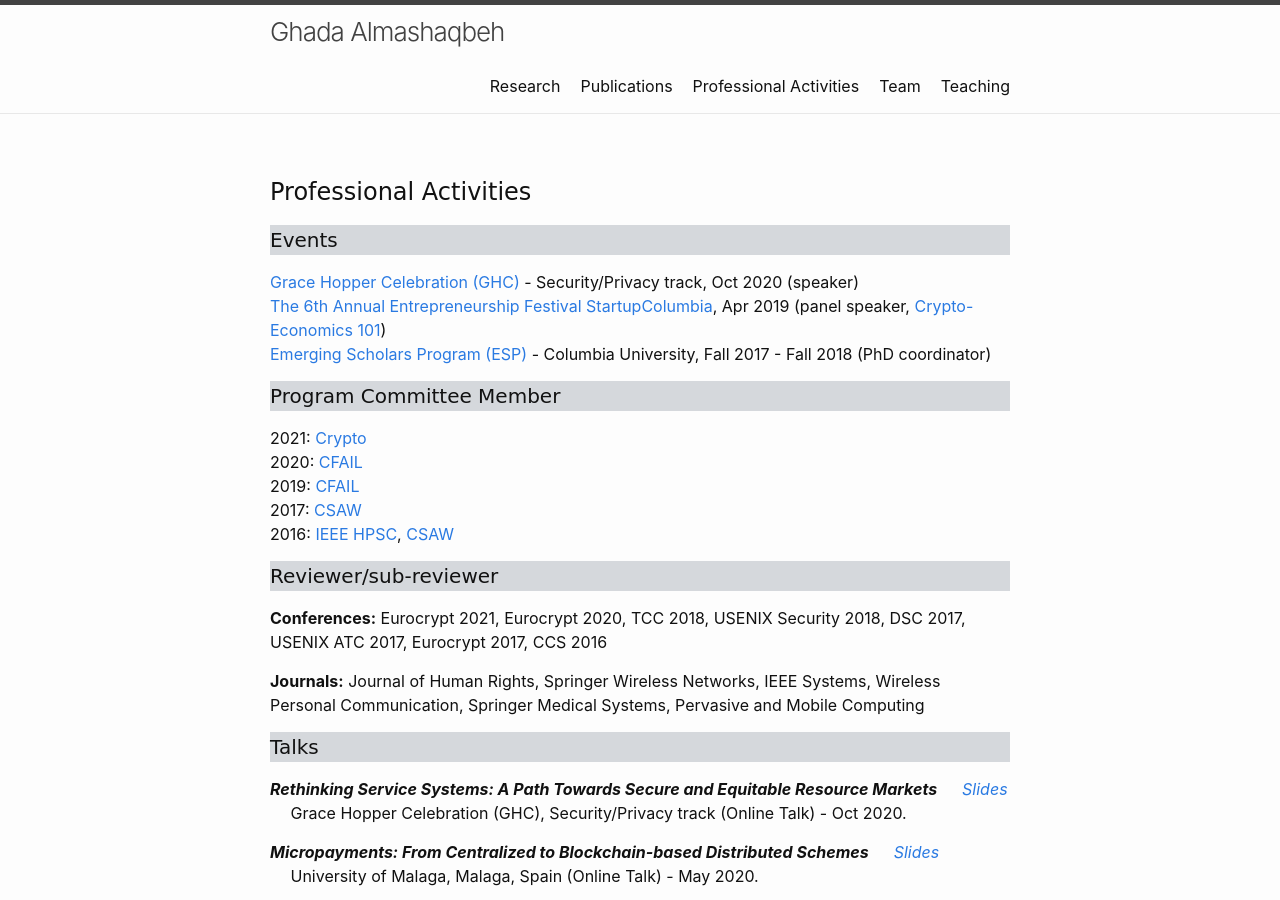
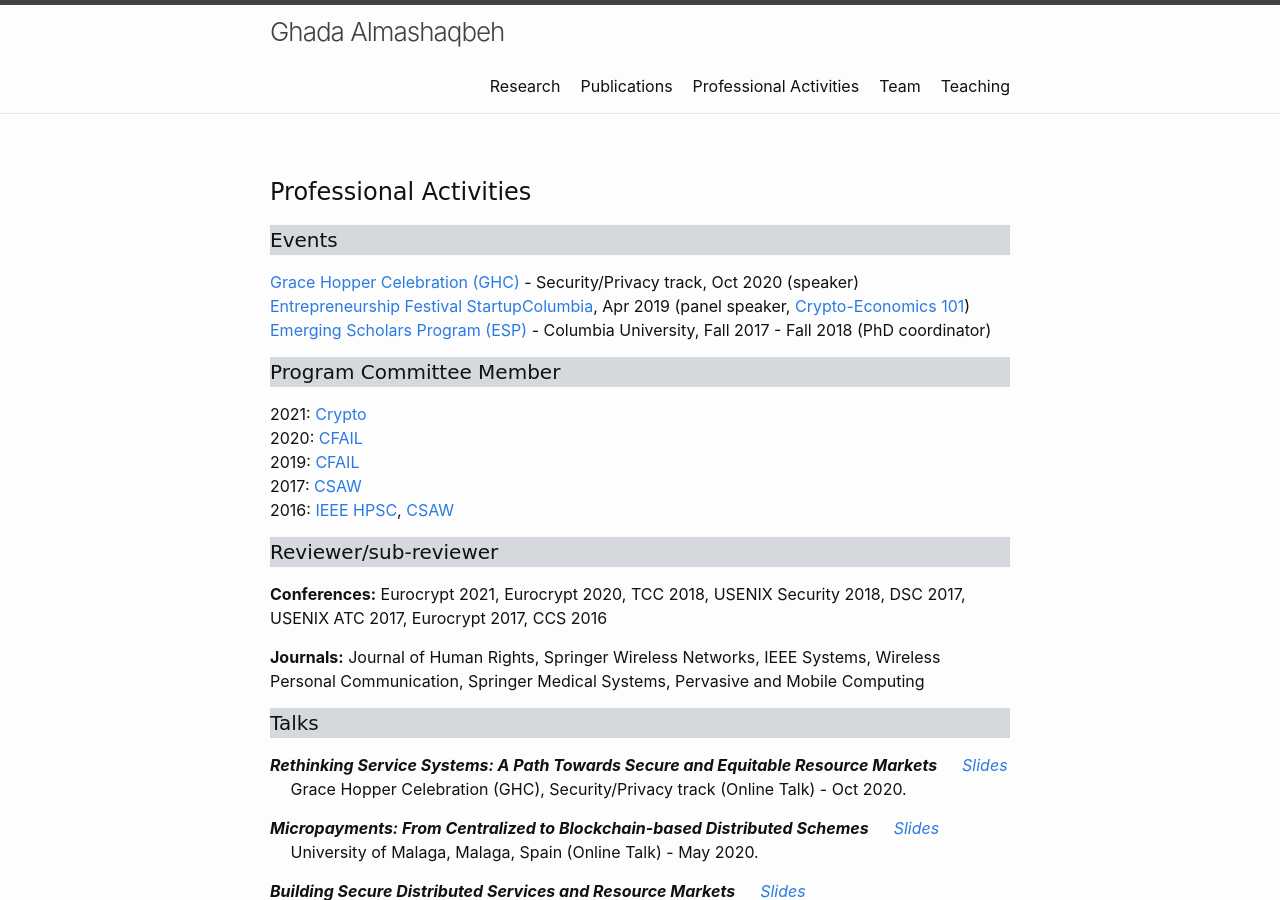
Before and after one commit to GhadaAlmashaqbeh/GhadaAlmashaqbeh.github.io, a Jekyll site: the page built from 03-talks.md, in a window 1280 px wide and 900 px high. Built offline with Jekyll 4.4.1, drawn with Linux system fonts in a browser that asks for light colours.

```diff
--- a/03-talks.md
+++ b/03-talks.md
@@ -9,7 +9,7 @@
 <h4 style="font-family: 'Comic Sans MS'; background-color:rgb(213, 216, 220);">Events</h4>
 
 [Grace Hopper Celebration (GHC)](https://ghc.anitab.org/) - Security/Privacy track, Oct 2020 (speaker) <br/>
-[The 6th Annual Entrepreneurship Festival StartupColumbia](https://www.startupcolumbia.org/2019-festival), Apr 2019 (panel speaker, [Crypto-Economics 101](https://startup-columbia.squarespace.com/panels-keynotes/2019/04/06/crypto-economics-101)) <br/>
+[Entrepreneurship Festival StartupColumbia](https://www.startupcolumbia.org/2019-festival), Apr 2019 (panel speaker, [Crypto-Economics 101](https://startup-columbia.squarespace.com/panels-keynotes/2019/04/06/crypto-economics-101)) <br/>
 [Emerging Scholars Program (ESP)](https://www.cs.columbia.edu/esp/) - Columbia University, Fall 2017 - Fall 2018 (PhD coordinator) <br/>
 
 
```
